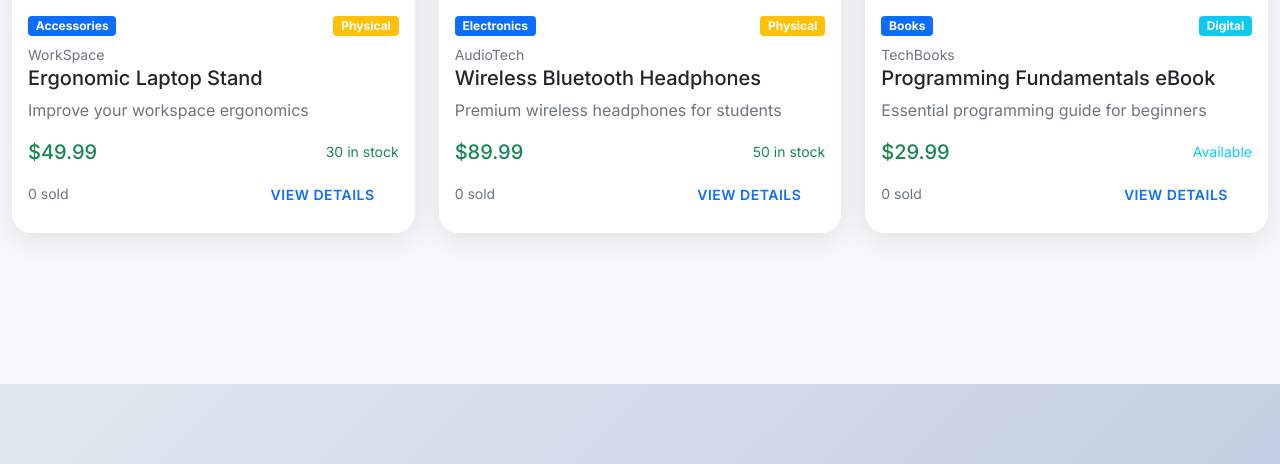
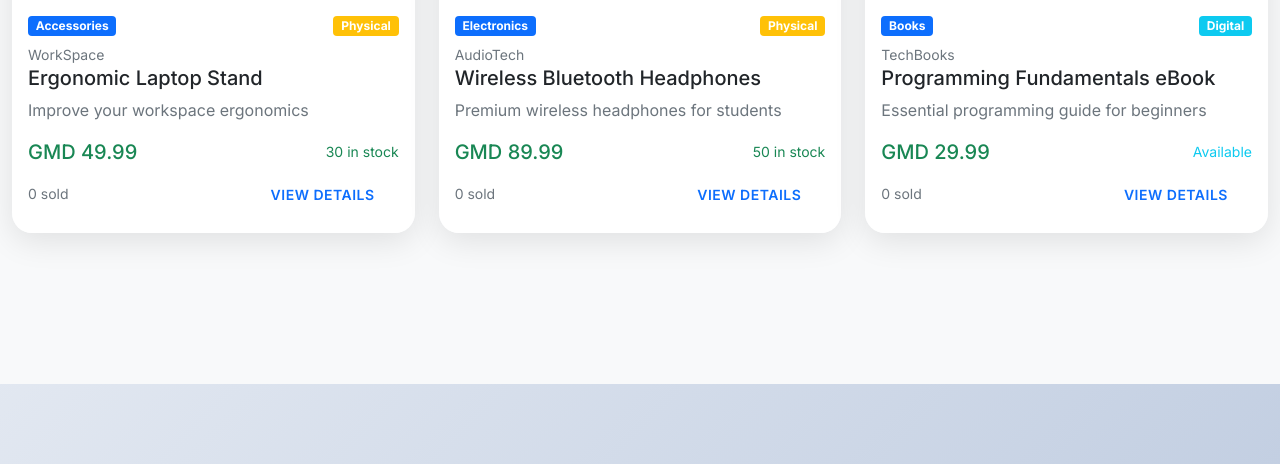
Before and after one commit to BuxinFutureAccademy/BuxinFutureAccademy, a Flask app: page /products in a window 1280 px wide. Shown: the part 475-939 px from the top of the page. Run offline with Flask 3, Linux system fonts and the light colour scheme; data comes from the database, SQL or seed files in the repository; data that the repository does not hold is empty.

Commit message:
Update products.html

```diff
--- a/templates/products.html
+++ b/templates/products.html
@@ -86,7 +86,7 @@
                         <p class="card-text text-muted">{{ product.short_description or product.description[:100] + '...' }}</p>
                         <div class="mt-auto">
                             <div class="d-flex justify-content-between align-items-center mb-2">
-                                <span class="h5 text-success mb-0">${{ "%.2f"|format(product.price) }}</span>
+                                <span class="h5 text-success mb-0">GMD {{ "%.2f"|format(product.price) }}</span>
                                 {% if product.product_type == 'Physical' %}
                                     {% if product.stock_quantity > 0 %}
                                         <small class="text-success">{{ product.stock_quantity }} in stock</small>
```
